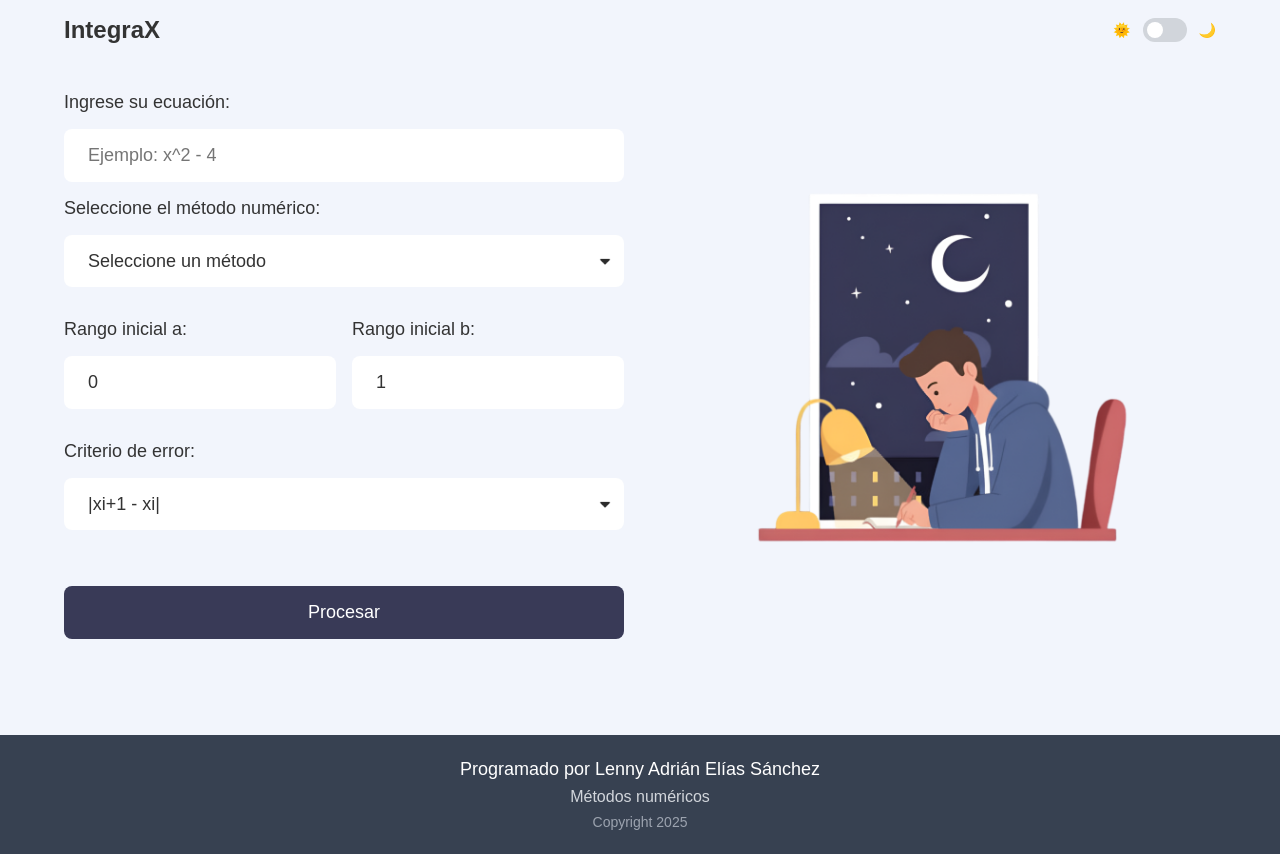
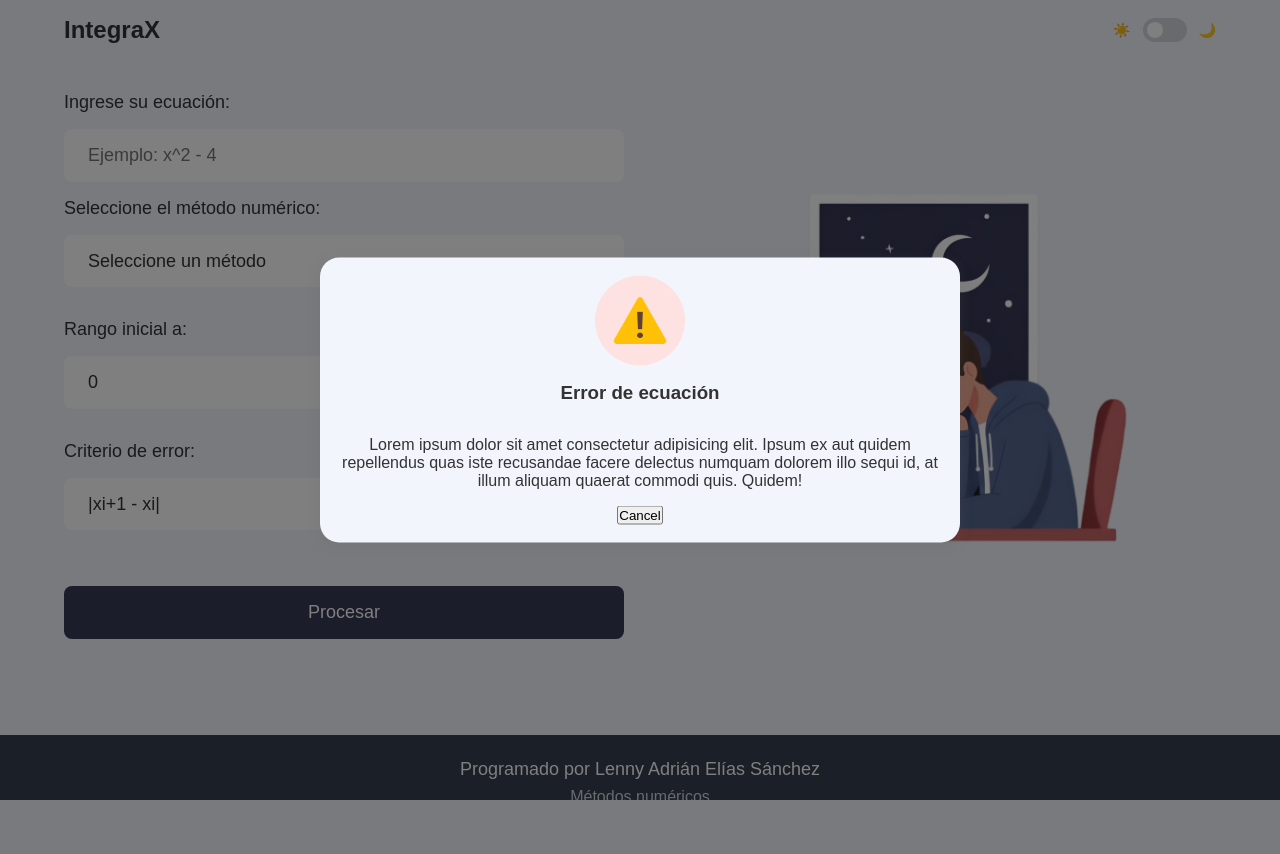
Before and after one commit to Lenny004/IntegraX, a Flask app: page / in a window 1280 px wide. After the commit the page ends 800 px from the top, so only its background shows below. Run offline with Flask 3, Linux system fonts and the light colour scheme.

Commit message:
:lipstick: :construction: Estoy trabajando en un modal para alertas

```diff
--- a/static/css/styles.css
+++ b/static/css/styles.css
@@ -333,3 +333,96 @@ select {
     color: #9ca3af;
     font-size: 0.875rem;
 }
+
+/* Modal */
+.modal-overlay {
+    opacity: 0;
+    visibility: hidden;
+    transition: opacity 0.4s ease;
+    position: fixed;
+    top: 0;
+    left: 0;
+    width: 100%;
+    height: 100%;
+    background-color: rgba(0, 0, 0, 0.5);
+    z-index: 4;
+}
+
+.modal-overlay.show {
+    opacity: 1;
+    visibility: visible;
+}
+
+.modal {
+    opacity: 0;
+    visibility: hidden;
+    transform: translate(-50%, -60%);
+    transition: all 0.4s ease;
+    position: fixed;
+    top: 50%;
+    left: 50%;
+    min-width: 18rem;
+    max-width: 45rem;
+    max-height: 80vh;
+    padding: 18px;
+    box-shadow: rgba(99, 99, 99, 0.2) 0rem 0.2rem 0.8rem 0rem;
+    border-radius: 1.2rem;
+    background-color: var(--color-light);
+    display: flex;
+    flex-direction: column;
+    justify-content: center;
+    align-items: center;
+    z-index: 5;
+    gap: 1rem;
+}
+
+.modal.show {
+    opacity: 1;
+    visibility: visible;
+    transform: translate(-50%, -50%);
+}
+
+.modal__header {
+    display: flex;
+    flex-direction: column;
+    align-items: center;
+    gap: 1rem;
+    margin-bottom: 1rem;
+}
+
+.modal .modal__header-icon {
+    width: 90px;
+    height: 90px;
+    border-radius: 50%;
+    display: flex;
+    align-items: center;
+    justify-content: center;
+}img {
+    width: 70px;
+    height: 70px;
+    object-fit: contain;
+}
+
+.modal .modal__header-icon.information{
+    background-color: #d8dcfb;
+}
+
+.modal .modal__header-icon.warning{
+    background-color: #fffeef;
+}
+
+.modal .modal__header-icon.danger{
+    background-color: #fee2e1;
+}
+
+.modal .modal__header-icon.correct{
+    background-color: #EBFAEF;
+}
+
+.modal .modal__body {
+    display: inherit;
+    flex-direction: inherit;
+    align-items: center;
+    text-align: center;
+    gap: 1rem;
+}
--- a/templates/index.html
+++ b/templates/index.html
@@ -10,6 +10,7 @@
 </head>
 
 <body class="theme theme--light" id="theme">
+    <div id="modal-overlay" class="modal-overlay show"></div>
     <!-- Header -->
     <header class="header">
         <div class="header__container">
@@ -18,7 +19,7 @@
             </div>
             <!-- Toggle Mode -->
             <div class="toggle">
-                <span class="toggle__icon">🌞</span>
+                <span class="toggle__icon">☀️</span>
                 <button onclick="toggleMode()" class="toggle__button" id="toggleButton">
                     <span class="toggle__circle" id="toggleCircle"></span>
                 </button>
@@ -26,7 +27,23 @@
             </div>
         </div>
     </header>
-
+    <!-- Modal -->
+    <div id="modal" class="modal show">
+        <div class="modal__header">
+            <div class="modal__header-icon danger">
+                <img src="../static/imgs/icons/warning.png" alt="icon">
+            </div>
+            <h3 id="modal__header-title" id="modal-title">Error de ecuación</h3>
+        </div>
+        <div class="modal__body">
+            <div class="modal__body-content">
+                <p id="modal-text">Lorem ipsum dolor sit amet consectetur adipisicing elit. Ipsum ex aut quidem repellendus quas iste recusandae facere delectus numquam dolorem illo sequi id, at illum aliquam quaerat commodi quis. Quidem!</p>
+            </div>
+            <div class="modal__body-actions">
+                <button type="button" class="cancel-button">Cancel</button>
+            </div>
+        </div>
+    </div>
     <!-- Main Content -->
     <main class="main">
         <div class="main__grid">
@@ -93,7 +110,6 @@
             </div>
         </div>
     </main>
-
     <!-- Footer -->
     <footer class="footer">
         <div class="footer__container">
```
Also changed, not shown: static/imgs/icons/error.png (added), static/imgs/icons/icons8-comprobado-96.png (added), static/imgs/icons/information.png (added), static/imgs/icons/warning.png (added).
